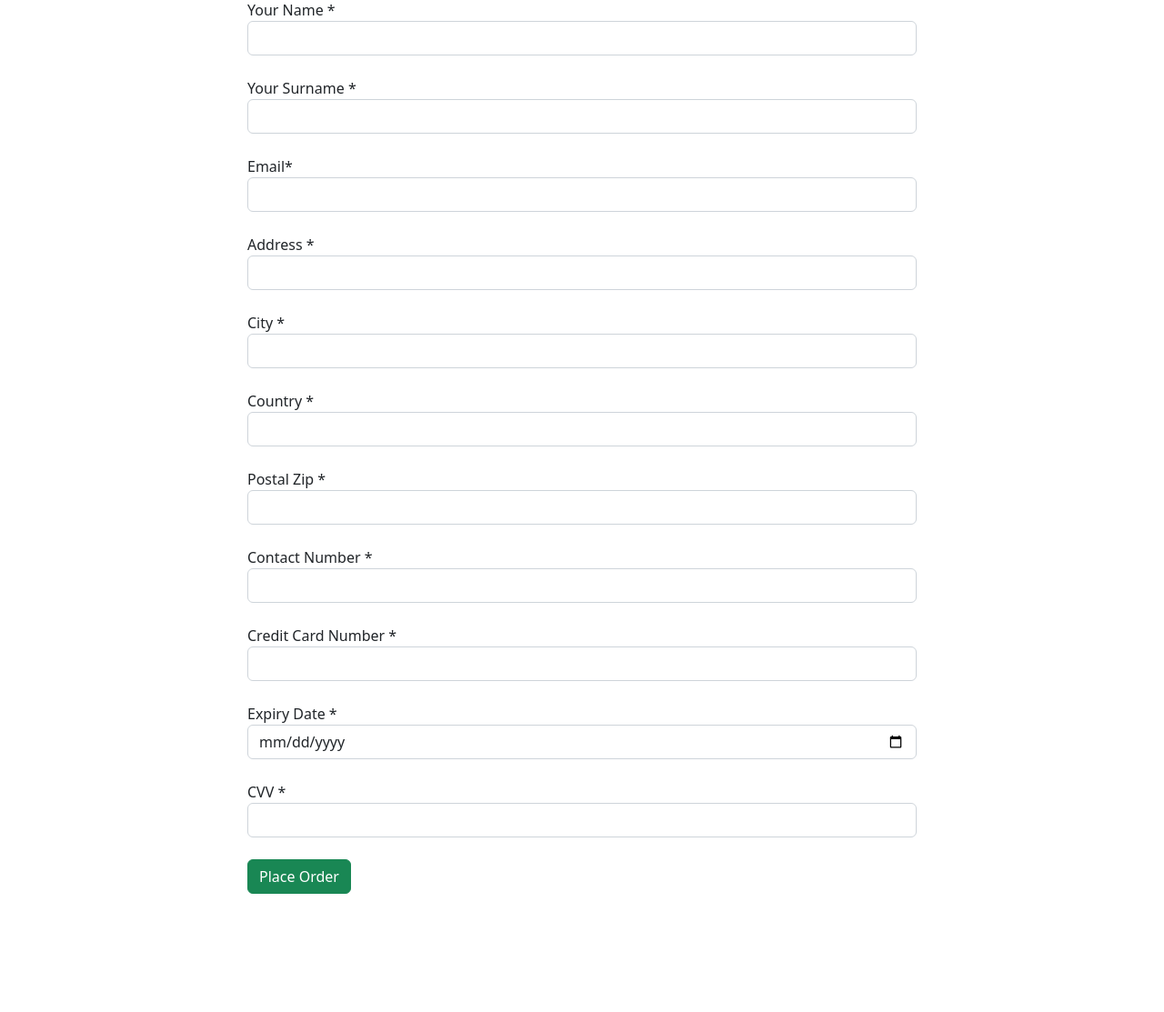
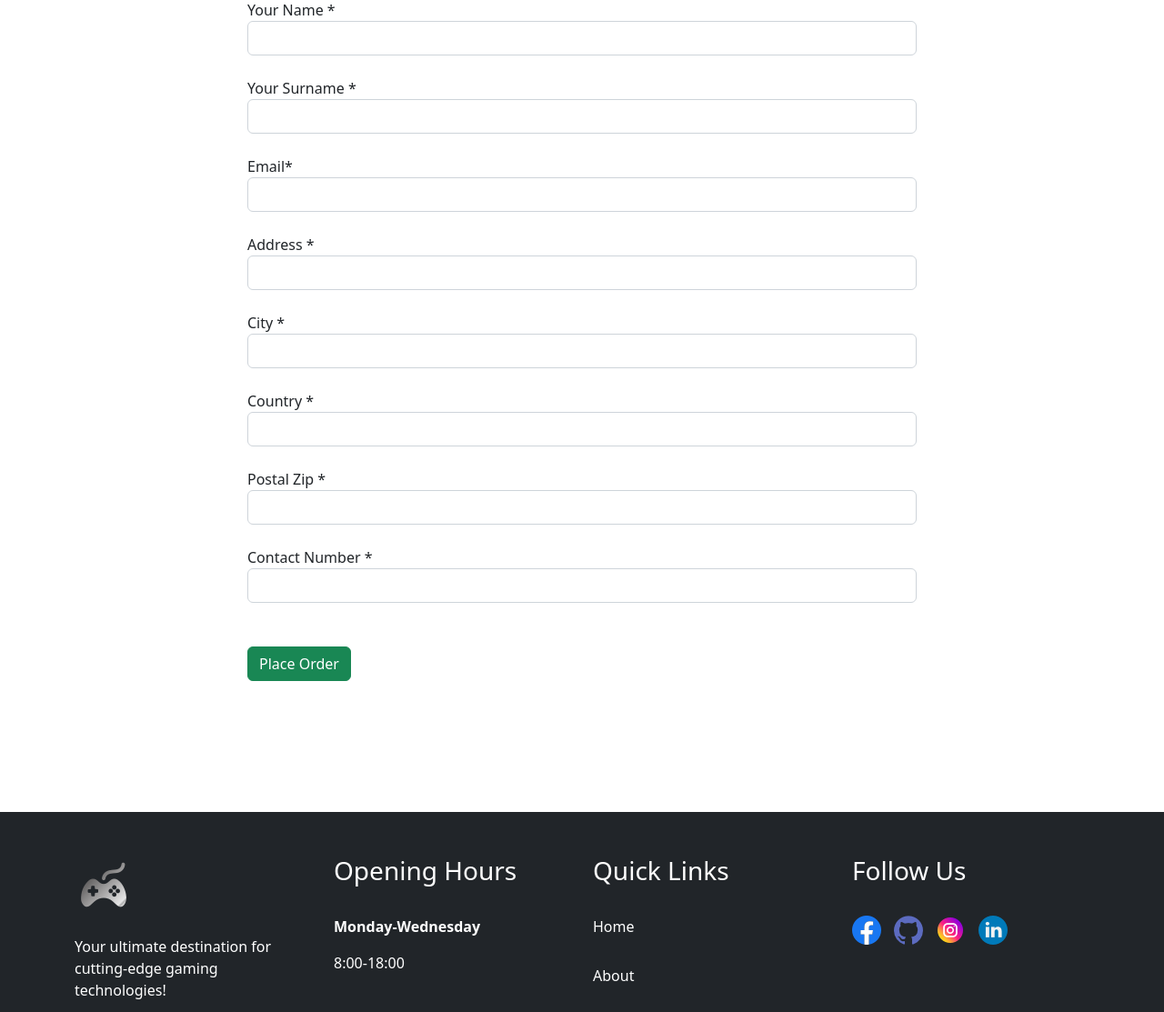
Before and after one commit to almasdelic/e-commerce, a Django app: page /cart/checkout/ in a window 1280 px wide. Shown: the part 281-1394 px from the top of the page at 91% size. Run offline with Django 4.2, Linux system fonts and the light colour scheme.

Commit message:
Update procced_to_checkout.html

```diff
--- a/ecommerce/cart/templates/procced_to_checkout.html
+++ b/ecommerce/cart/templates/procced_to_checkout.html
@@ -9,6 +9,16 @@
         <div class="col-md-8">
             <h2 class="text-center">Checkout</h2>
             <form action="/process-order" method="post" class="checkout-form" id="checkoutForm">
+
+                {% csrf_token %}
+                {% if errors %}
+                    <ul class="errors">
+                        {% for error in errors %}
+                            <li>{{ error }}</li>
+                        {% endfor %}
+                    </ul>
+                {% endif %}
+
                 <div class="form-group">
                     <label for="name">Your Name *</label>
                     <input type="text" id="name" name="name" class="form-control" required>
@@ -49,20 +59,6 @@
                     <input type="text" id="contact-number" name="contact-number" class="form-control" required>
                 </div>
                 <br>
-                <div class="form-group">
-                    <label for="card-number">Credit Card Number *</label>
-                    <input type="text" id="card-number" name="card-number" class="form-control" required>
-                </div>
-                <br>
-                <div class="form-group">
-                    <label for="expiry-date">Expiry Date *</label>
-                    <input type="date" id="expiry-date" name="expiry-date" placeholder="MM/YYYY" class="form-control" required>
-                </div>
-                <br>
-                <div class="form-group">
-                    <label for="cvv">CVV *</label>
-                    <input type="text" id="cvv" name="cvv" class="form-control" required>
-                </div>
                 <br>
                 <button type="button" class="btn btn-success" id="placeOrderBtn">Place Order</button>
             </form>
@@ -76,16 +72,24 @@
         // Get form and button elements
         var form = document.getElementById("checkoutForm");
         var placeOrderBtn = document.getElementById("placeOrderBtn");
+        var nameInput = document.getElementById("name");
+        var surnameInput = document.getElementById("surname");
+        var emailInput = document.getElementById("email");
+        var addresInput = document.getElementById("address");
+        var cityInput = document.getElementById("city");
+        var countryInput = document.getElementById("country");
+        var postal_zipInput = document.getElementById("postal-zip");
+        var contact_numberInput = document.getElementById("contact-number");
 
         // Add click event listener to the button
         placeOrderBtn.addEventListener("click", function() {
-            // Check if all required fields are filled
+            // Check if all required fields are filled and valid
             if (validateForm()) {
-                // If all fields are filled, submit the form
+                // If all fields are filled and valid, submit the form
                 location.href = '{% url 'thank_you' %}';
             } else {
-                // If not all fields are filled, display an alert or handle it as needed
-                alert("Please fill in all required fields.");
+                // If not all fields are filled or valid, display an alert or handle it as needed
+                alert("Please fill in all required fields correctly.");
             }
         });
 
@@ -94,15 +98,35 @@
             var requiredFields = form.querySelectorAll("[required]");
             for (var i = 0; i < requiredFields.length; i++) {
                 if (!requiredFields[i].value) {
-                    return false;
+                    return false; // If any required field is empty, return false
                 }
             }
+            // Check length of name and surname
+            if (nameInput.value.length < 3 || nameInput.value.length > 20 || surnameInput.value.length < 3 || surnameInput.value.length > 20) {
+                return false; // If name or surname length is invalid, return false
+            }
+            // Check email format
+            var emailRegex = /^[^\s@]+@[^\s@]+\.[^\s@]+$/;
+            if (!emailRegex.test(emailInput.value)) {
+                return false; // If email format is invalid, return false
+            }
+
+            //Check number
+            if (contact_numberInput.value.length < 5 || contact_numberInput.value.length > 20) {
+                return false; // If contact number length is invalid, return false
+            }
+
+            //Check ZIP
+            if (postal_zipInput.value.length < 5 || postal_zipInput.value.length > 20) {
+                return false; // If contact number length is invalid, return false
+            }
+
+            // If all checks pass, return true
             return true;
         }
     });
+
 </script>
-
-
 
 <br><br><br><br><br><br>
 {% endblock %}
```
